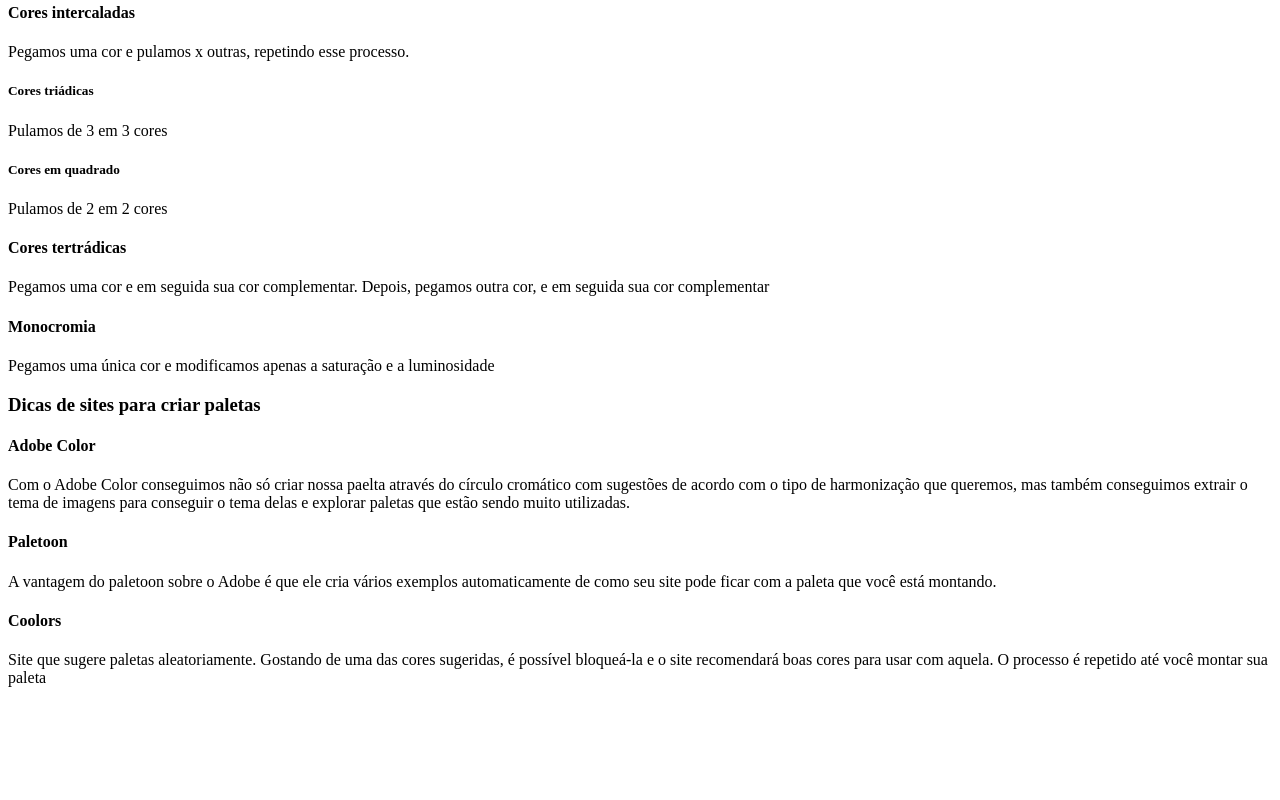
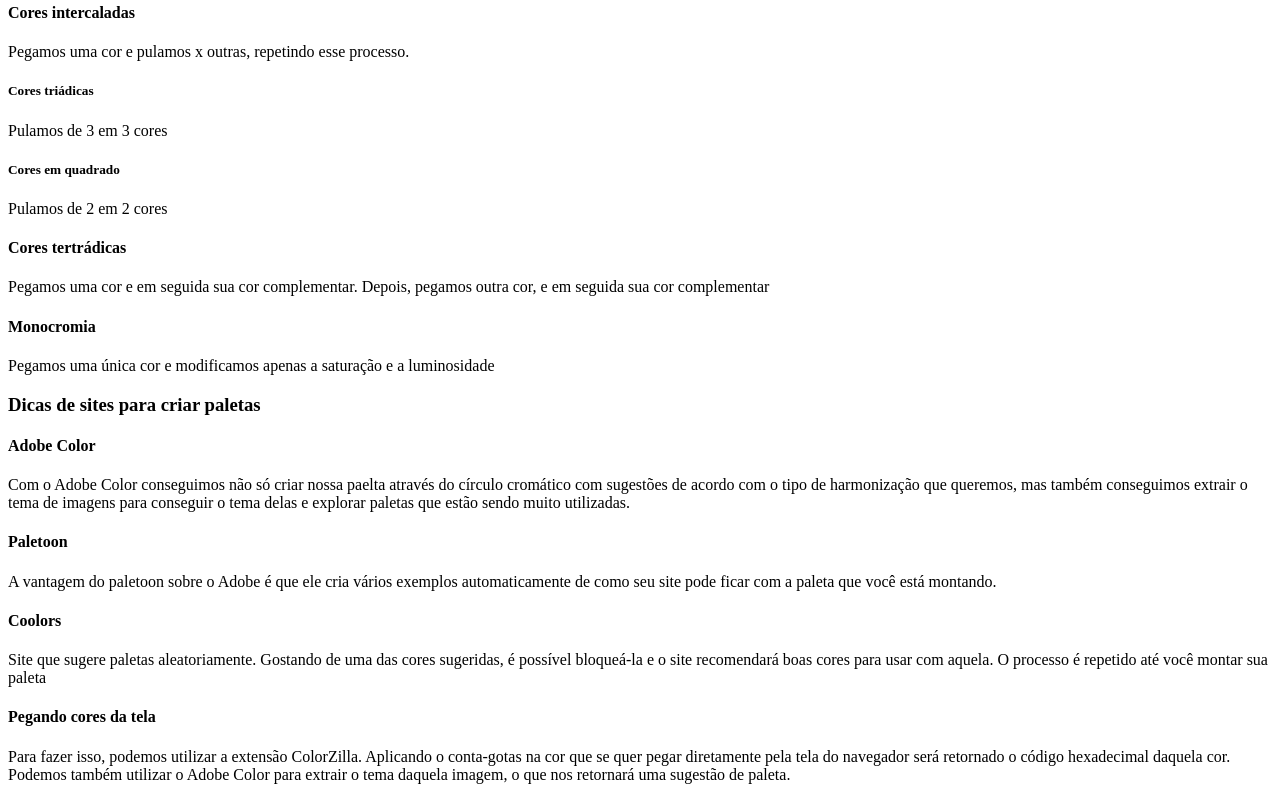
Before and after one commit to edufsi/Html--CSS--Javascript, a plain HTML site: page css/Cores/index.html in a window 1280 px wide. Shown: the part 1464-2264 px from the top of the page. Before the commit the page ends 2167 px from the top, so only its background shows below. Drawn offline with Linux system fonts and the light colour scheme.

Commit message:
Update index.html

```diff
--- a/css/Cores/index.html
+++ b/css/Cores/index.html
@@ -51,6 +51,7 @@
     <p>A vantagem do paletoon sobre o Adobe é que ele cria vários exemplos automaticamente de como seu site pode ficar com a paleta que você está montando.</p>
     <h4>Coolors</h4>
     <p>Site que sugere paletas aleatoriamente. Gostando de uma das cores sugeridas, é possível bloqueá-la e o site recomendará boas cores para usar com aquela. O processo é repetido até você montar sua paleta</p>
-
+    <h4>Pegando cores da tela</h4>
+    <p>Para fazer isso, podemos utilizar a extensão ColorZilla. Aplicando o conta-gotas na cor que se quer pegar diretamente pela tela do navegador será retornado o código hexadecimal daquela cor. Podemos também utilizar o Adobe Color para extrair o tema daquela imagem, o que nos retornará uma sugestão de paleta.  </p>
 </body>
 </html>
```
